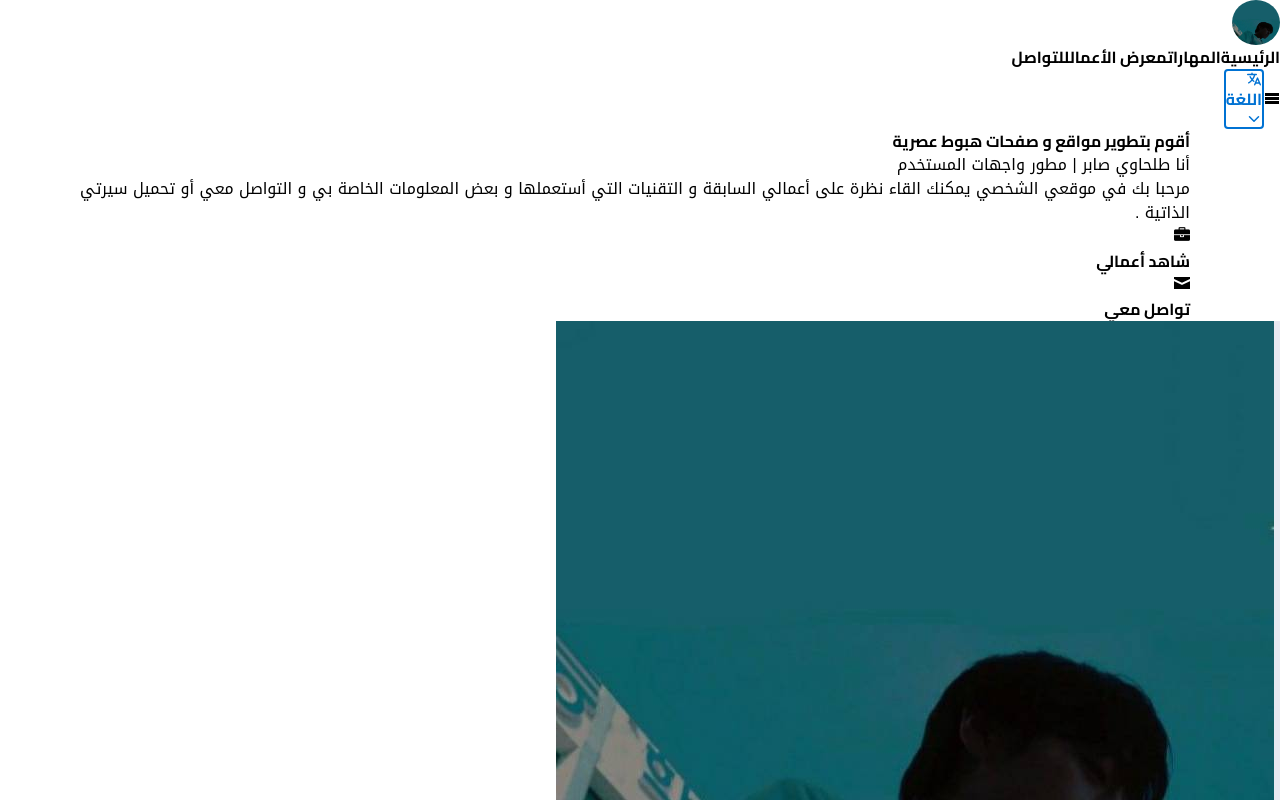
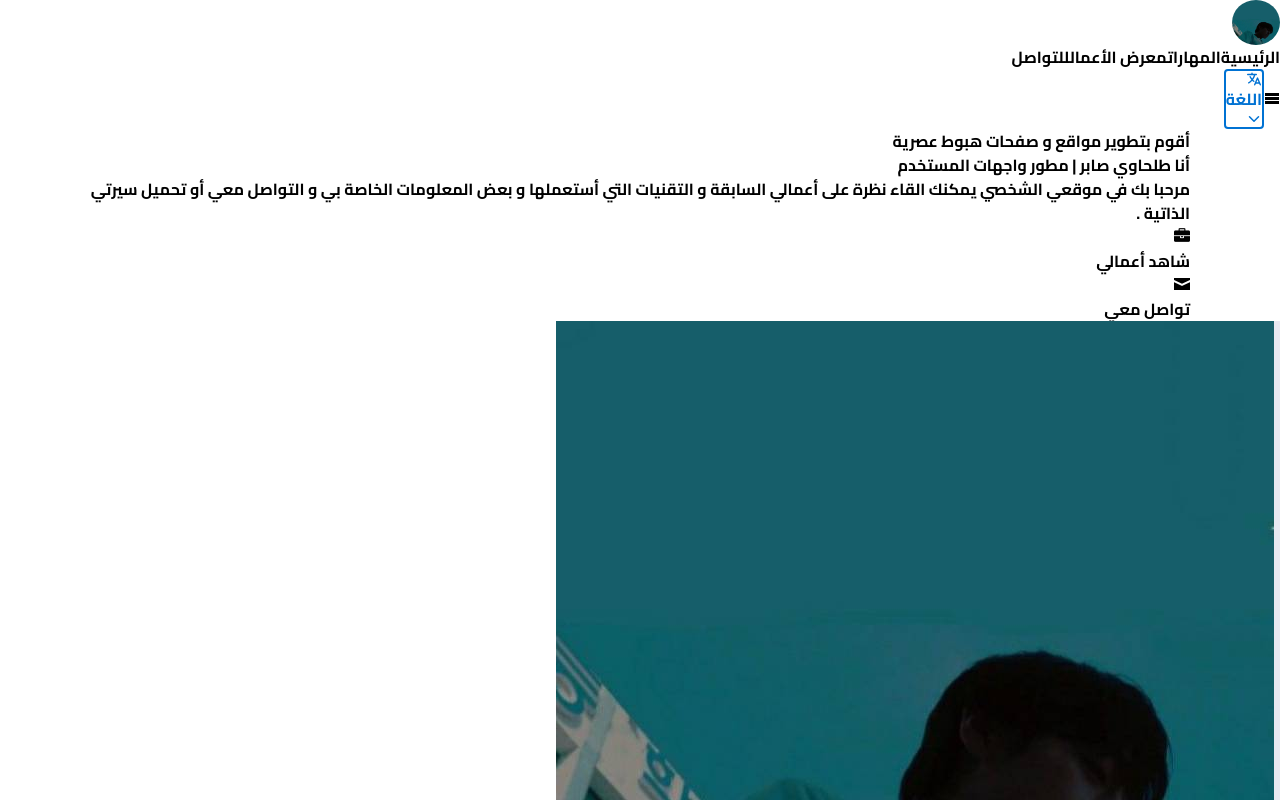
Before and after one commit to Ta-Sabir/my-portfolio, a React (Vite) app: page / in a window 1280 px wide. Shown: the top 800 px of the page. Built offline with nearby package versions, Linux system fonts and the light colour scheme; a web font is replaced by a local one.

Commit message:
Update index.css

```diff
--- a/src/index.css
+++ b/src/index.css
@@ -13,6 +13,7 @@
 .cario {
   font-family: "Cairo", sans-serif;
 }
+
 @tailwind base;
 @tailwind components;
 @tailwind utilities;
@@ -39,7 +40,7 @@ html[dir="ltr"] {
 }
 
 html[dir="rtl"] {
-  font-family: "Noto Kufi Arabic", sans-serif;
+  font-family: "Cairo", sans-serif;
 }
 
 .section-container {
```
